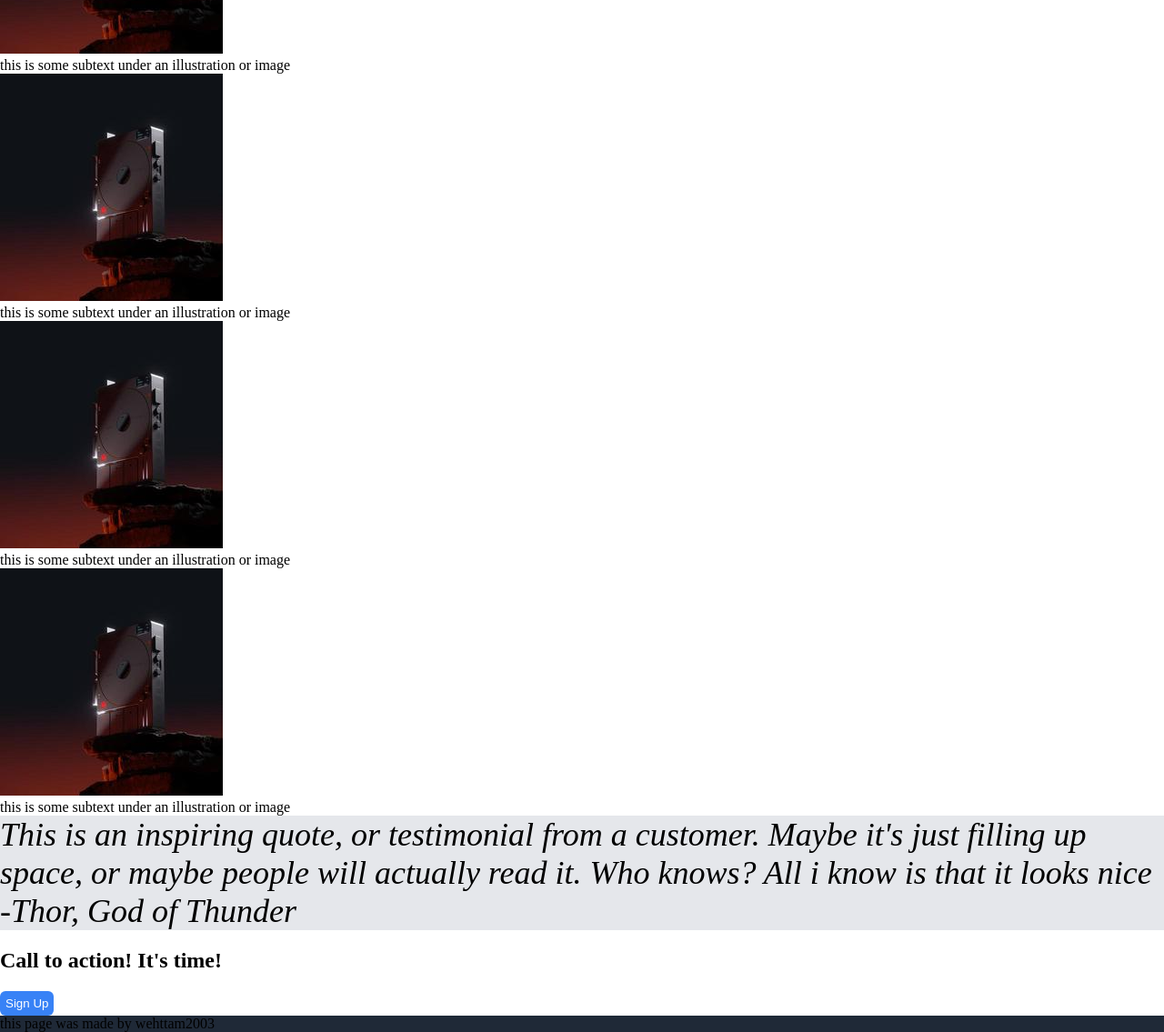
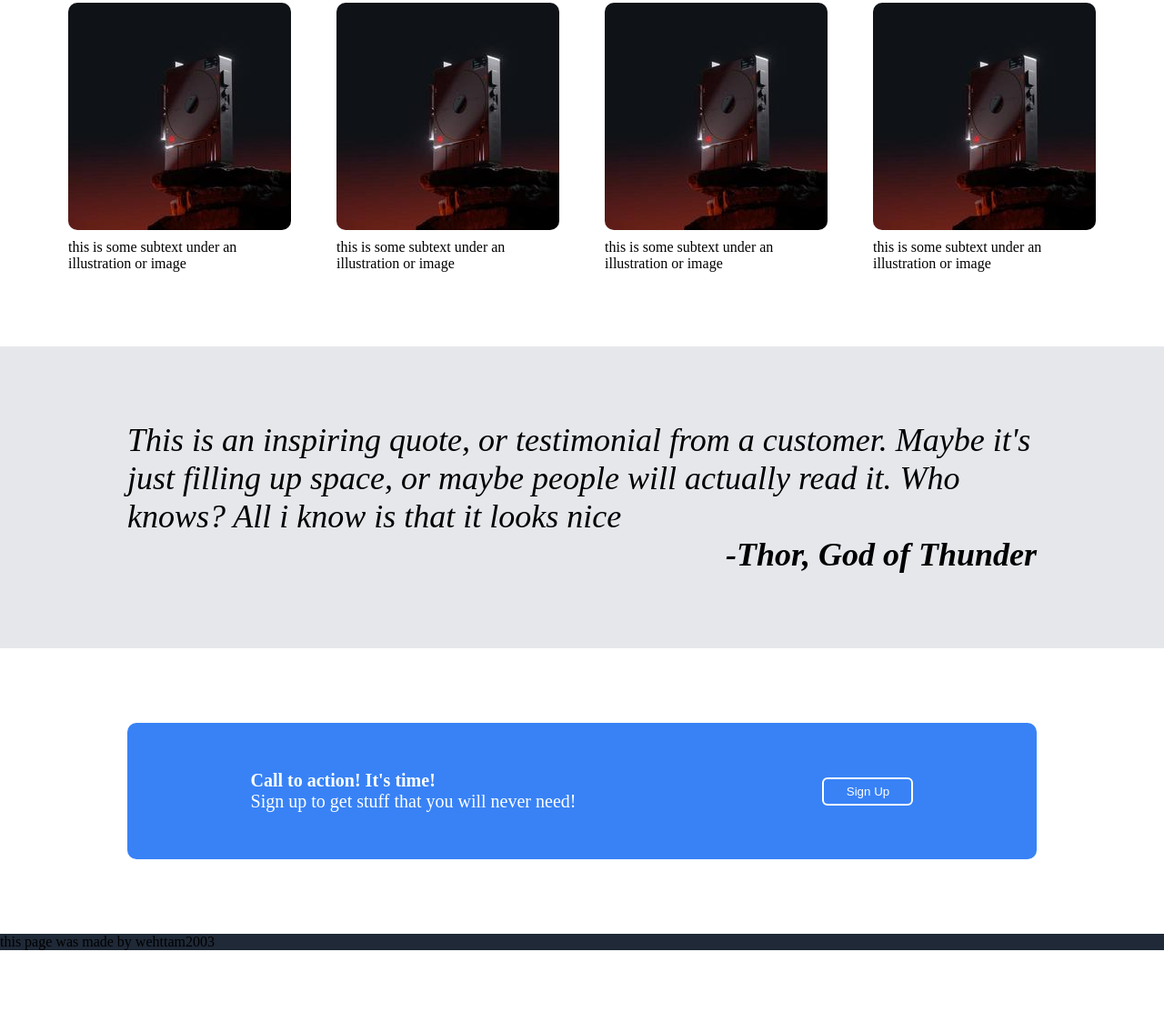
Before and after one commit to wehttam2003/Landing-Page, a plain HTML site: page index.html in a window 1280 px wide. Shown: the part 645-1780 px from the top of the page at 91% size. After the commit the page ends 1690 px from the top, so only its background shows below. Drawn offline with Linux system fonts and the light colour scheme.

Commit message:
add styling for section-four

```diff
--- a/index.html
+++ b/index.html
@@ -48,17 +48,19 @@
         </div>
 
         <div class="section-three">
-
-            <div><p>This is an inspiring quote, or testimonial from a customer. Maybe it's just filling up space, or maybe people will actually read it. Who knows? All i know is that it looks nice</p></div>
-            <div><p>-Thor, God of Thunder</p></div>
-
+            <div class="quote-container">
+            <div class="quote"><p>This is an inspiring quote, or testimonial from a customer. Maybe it's just filling up space, or maybe people will actually read it. Who knows? All i know is that it looks nice</p></div>
+            <div class="signature"><p>-Thor, God of Thunder</p></div>
+        </div>
         </div>
 
         <div class="section-four">
 
             <div class="container">
 
-                <div><h2>Call to action! It's time!</h2></div>
+                <div><p>Call to action! It's time!</p>
+                    <p>Sign up to get stuff that you will never need!</p>
+                </div>
                 <div><button>Sign Up</button></div>
 
             </div>
--- a/style.css
+++ b/style.css
@@ -30,31 +30,6 @@ a{
     flex: 1;
 }
 
-.section-one{
-    background-color: #1f2937;
-    display: flex;
-    justify-content: center;
-    padding: 52px 0px 52px 0px;
-    gap: 32px;
-}
-
-.container{
-    display: flex;
-    flex-direction: column;
-    max-width: 500px;
-}
-
-
-.section-three{
-    background-color: #e5e7eb;
-}
-.section-three p{
-    font-size: 36px;
-    font-style: italic;
-    font-weight: light;
-}
-
-
 .hero-text{
     font-size: 48px;
     font-weight: bolder;
@@ -65,6 +40,88 @@ a{
     font-size: 18px;
     color: #f9faf8;
 }
+
+.section-one{
+    background-color: #1f2937;
+    display: flex;
+    justify-content: center;
+    padding: 82px 0px 82px 0px;
+    gap: 32px;
+}
+
+.section-one .container{
+    display: flex;
+    flex-direction: column;
+    width: 500px;
+}
+
+.section-two{
+    display: flex;
+    flex-direction: column;
+    align-items: center;
+    padding: 82px 0px 82px 0px;
+}
+
+.section-three {
+    background-color: #e5e7eb;
+    padding: 82px 0px 82px 0px;
+    display: flex;
+    justify-content: center;
+}
+
+.section-three p{
+    font-size: 36px;
+    font-style: italic;
+    font-weight: light;
+}
+
+.quote-container{
+    display: flex;
+    flex-direction: column;
+}
+.quote{
+    width: 1000px;
+}
+.signature{
+    align-self:flex-end;
+}
+.signature p{
+    font-weight: bolder;
+}
+
+.section-four{
+    display: flex;
+    justify-content: center;
+    padding: 82px 0 82px 0;
+}
+
+.section-four .container{
+    background-color: #3882f6;
+    display: flex;
+    flex-direction: row;
+    justify-content: space-around;
+    align-items: center;
+    width: 1000px;
+    height: 150px;
+    border-radius: 10px;
+}
+
+.section-four p{
+    font-size: 20px;
+    color: white;
+    font-weight: bolder;
+}
+.section-four :nth-child(2){
+    font-weight: normal;
+}
+
+.section-four button{
+    border: 2px solid white;
+    width: 100px;
+}
+
+
+
 button{
     background-color: #3882f6;
     max-width: 100px;
@@ -77,8 +134,24 @@ button{
 .header-text{
     font-size: 36px;
     font-weight: bolder;
+    margin-bottom: 52px;
 }
 
 .footer{
     background-color: #1f2937;
 }
+
+.images{
+    display: flex;
+    gap: 50px;
+    justify-content: center;
+}
+.image{
+    display: flex;
+    flex-direction: column;
+    flex: 0 1 25px;
+    gap: 10px;
+}
+img{
+    border-radius: 10px;
+}
```
